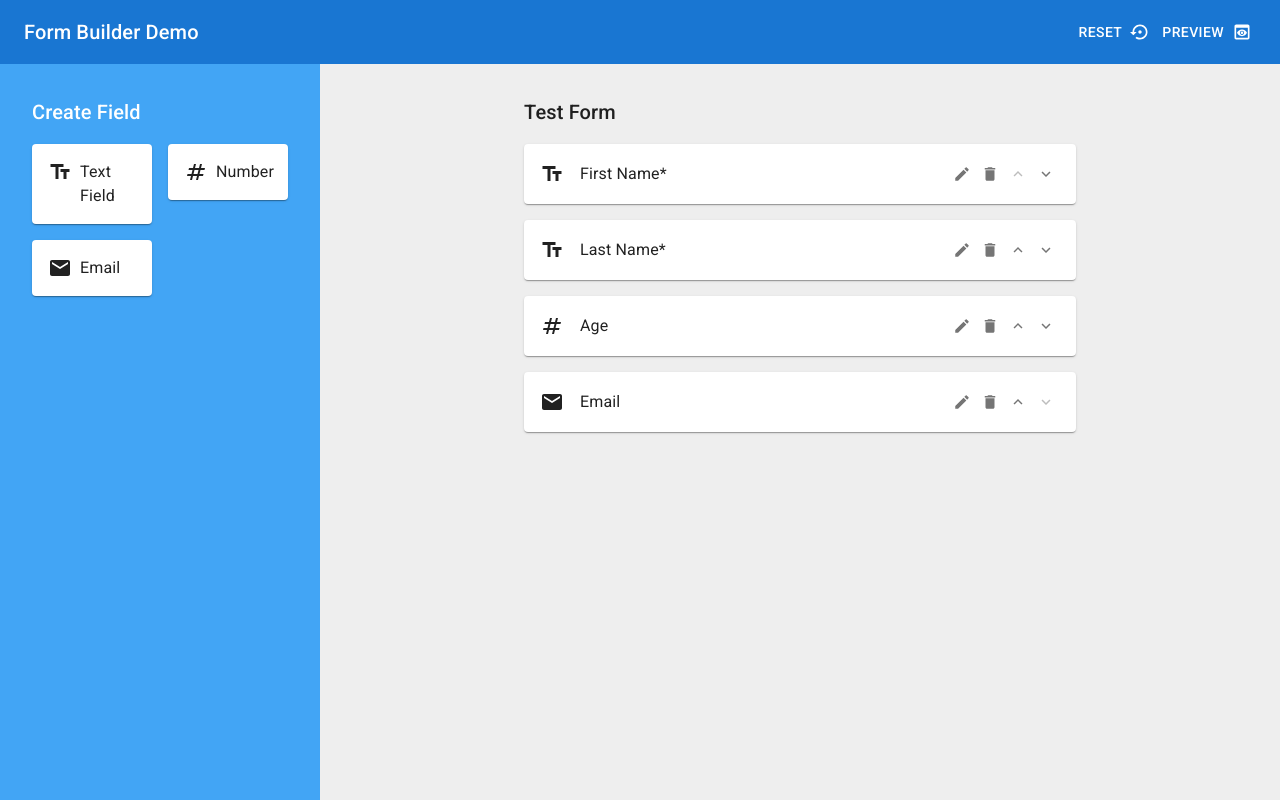
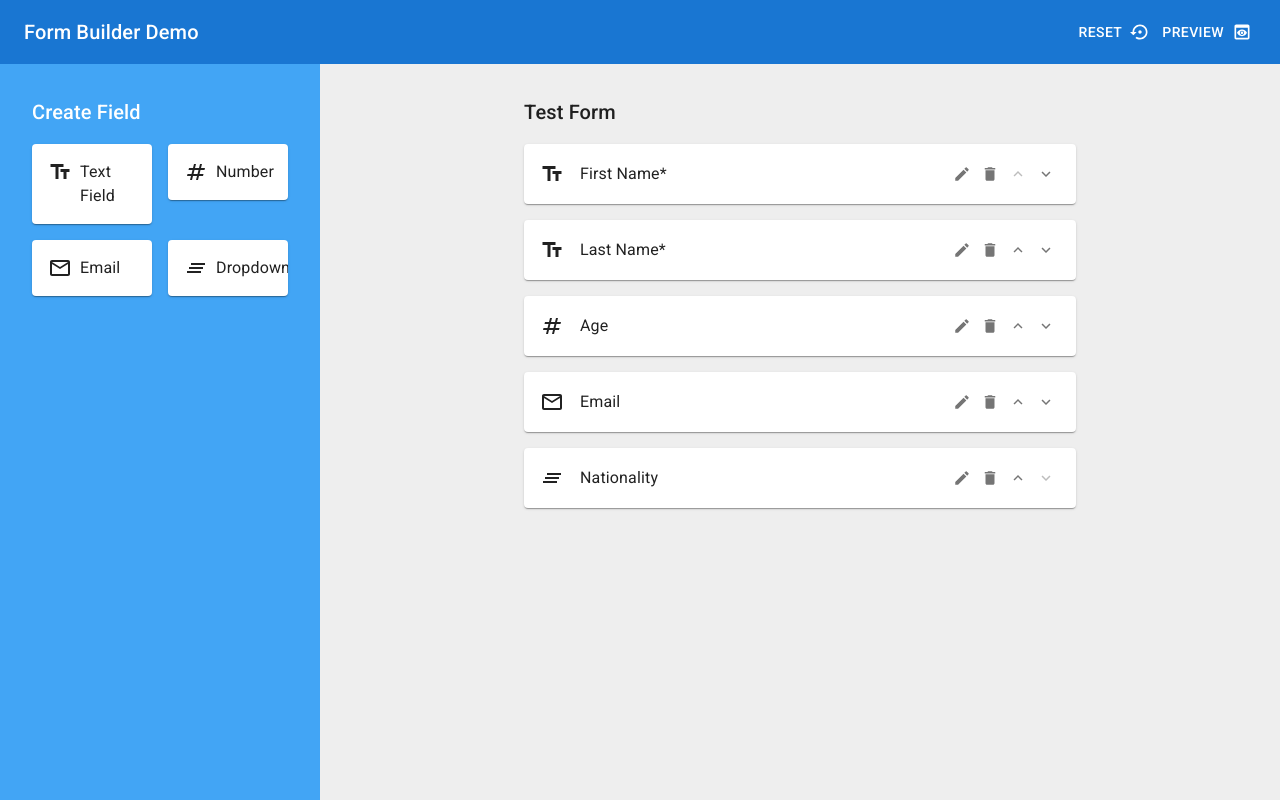
Before and after one commit to LixingSun/form-builder-demo, a React (Vite) app: page / in a window 1280 px wide. Built offline with nearby package versions, Linux system fonts and the light colour scheme.

Commit message:
Support dropdown field in editor

```diff
--- a/src/constants/fieldConstants.js
+++ b/src/constants/fieldConstants.js
@@ -1,23 +1,27 @@
 import {
   TextFields as TextFieldsIcon,
   Numbers as NumbersIcon,
-  Email as EmailIcon,
+  MailOutline as EmailIcon,
+  ClearAll as DropDownIcon,
 } from '@mui/icons-material';
 
 export const FIELD_TYPES = {
   textField: 'textField',
   number: 'number',
   email: 'email',
+  dropdown: 'dropdown',
 };
 
 export const FIELD_TYPE_NAME_MAPPING = {
   [FIELD_TYPES.textField]: 'Text Field',
   [FIELD_TYPES.number]: 'Number',
   [FIELD_TYPES.email]: 'Email',
+  [FIELD_TYPES.dropdown]: 'Dropdown',
 };
 
 export const FIELD_TYPE_ICON_MAPPING = {
   [FIELD_TYPES.textField]: TextFieldsIcon,
   [FIELD_TYPES.number]: NumbersIcon,
   [FIELD_TYPES.email]: EmailIcon,
+  [FIELD_TYPES.dropdown]: DropDownIcon,
 };
--- a/src/context/SchemaContext.jsx
+++ b/src/context/SchemaContext.jsx
@@ -44,6 +44,15 @@ export const INITIAL_SCHEMA = {
       title: 'Email',
       description: 'Please enter your Email',
       isRequired: false,
+    },
+    {
+      id: '5',
+      type: FIELD_TYPES.dropdown,
+      key: 'nationality',
+      title: 'Nationality',
+      description: 'Please select your nationality',
+      isRequired: false,
+      options: 'China,United States,Canada,Australia,South Africa,Others',
     },
   ],
 };
--- a/src/pages/Editor/fieldConfig.jsx
+++ b/src/pages/Editor/fieldConfig.jsx
@@ -96,6 +96,25 @@ MinValueConfig.propTypes = {
   defaultValue: PropTypes.string,
 };
 
+function OptionsConfig({ defaultValue }) {
+  return (
+    <TextField
+      margin="dense"
+      id="field-options-config"
+      data-testid="field-options-config"
+      name="options"
+      label="Options"
+      fullWidth
+      variant="standard"
+      defaultValue={defaultValue}
+      helperText="Enter options separated by commas (e.g. option1,option2,option3)."
+    />
+  );
+}
+OptionsConfig.propTypes = {
+  defaultValue: PropTypes.string,
+};
+
 function RequiredConfig({ defaultValue }) {
   return (
     <FormControlLabel
@@ -147,5 +166,14 @@ export const getFieldConfig = (fieldType, initialValues) => {
           <RequiredConfig {...getDefaultValue('isRequired')} />
         </>
       );
+    case FIELD_TYPES.dropdown:
+      return (
+        <>
+          <TitleConfig {...getDefaultValue('title')} />
+          <DescriptionConfig {...getDefaultValue('description')} />
+          <OptionsConfig {...getDefaultValue('options')} />
+          <RequiredConfig {...getDefaultValue('isRequired')} />
+        </>
+      );
   }
 };
```
Also changed, not shown: 1 other file (tests, documents, lock files or other folders).
